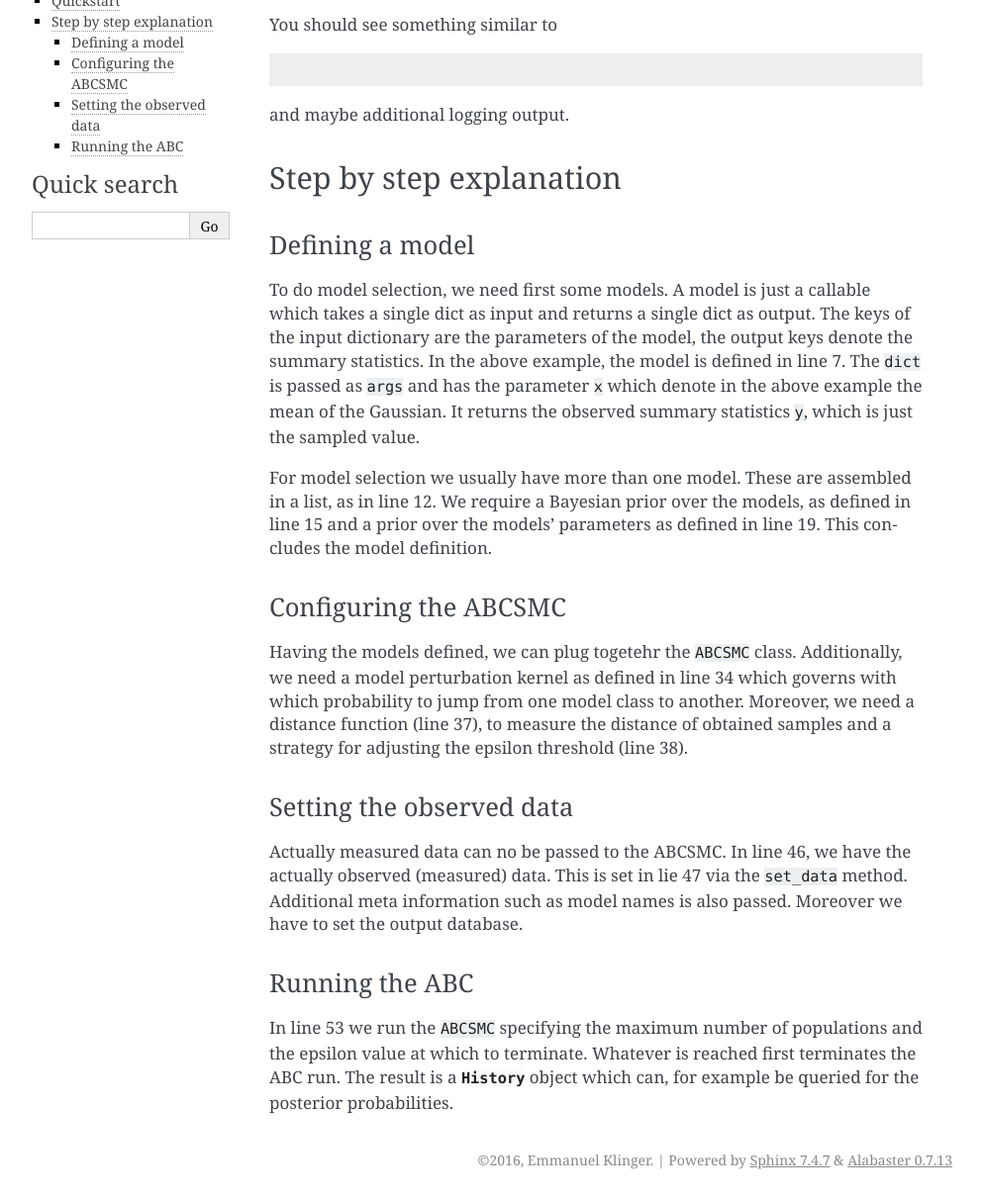
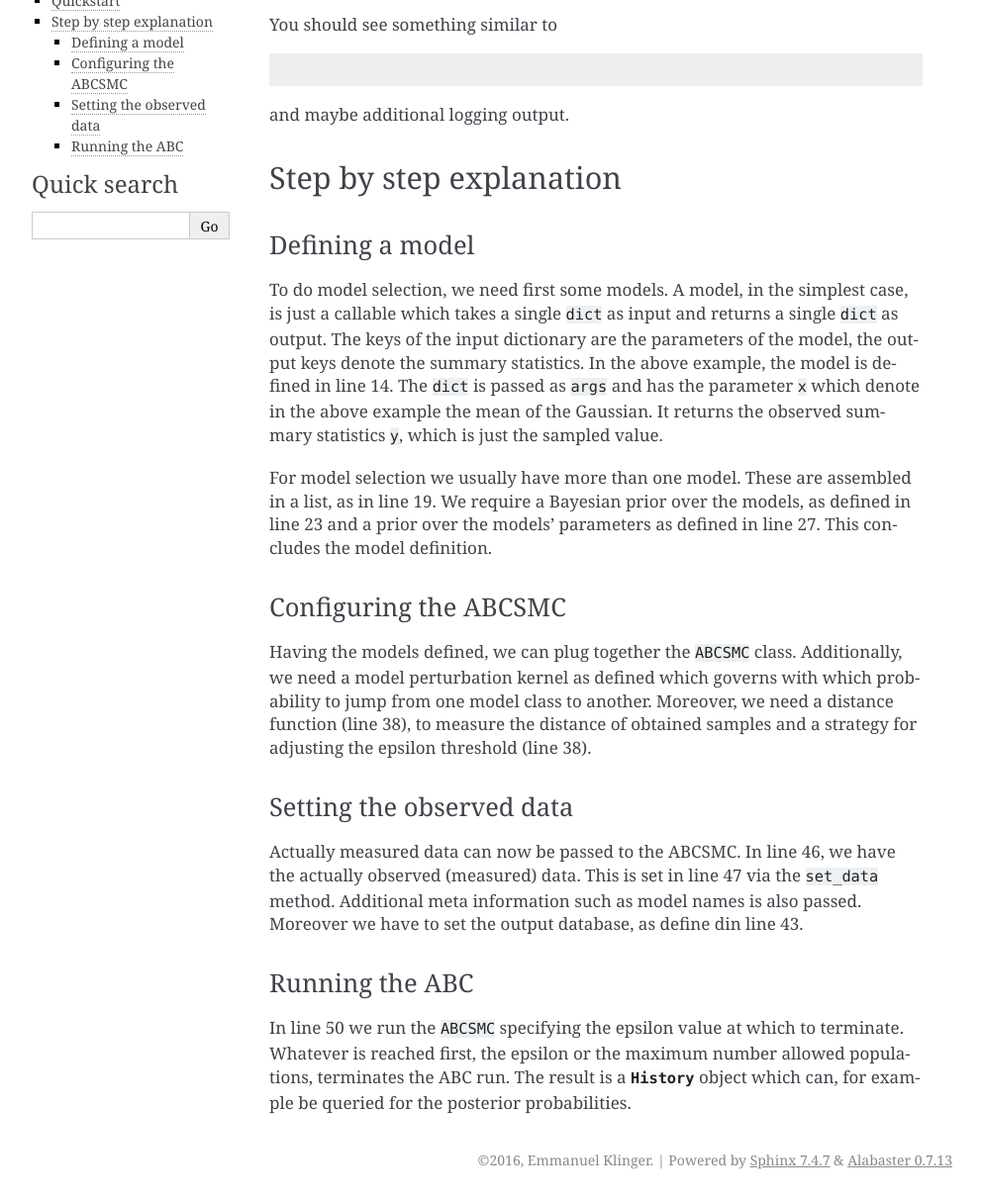
Before and after one commit to ICB-DCM/pyABC, a Sphinx documentation site: the page built from doc/model_selection.rst, in a window 1280 px wide, cut to the strip 320-1532 px from the top of the page. Shown: the whole strip at 99% size, without its empty margins (148-1141 px from the left). Built offline with Sphinx 7.4.7, drawn with Linux system fonts in a browser that asks for light colours.

```diff
--- a/doc/model_selection.rst
+++ b/doc/model_selection.rst
@@ -10,6 +10,7 @@ Here is a small example on how to do Bayesian model selection.
 
 
 .. literalinclude:: ../examples/quickstart.py
+   :linenos:
 
 
 You should see something similar to
@@ -26,36 +27,39 @@ Step by step explanation
 Defining a model
 ~~~~~~~~~~~~~~~~
 
-To do model selection, we need first some models. A model is just a callable which takes a single dict as input
-and returns a single dict as output. The keys of the input dictionary are the parameters of the model, the output
+To do model selection, we need first some models. A model, in the simplest case,
+is just a callable which takes a single ``dict`` as input
+and returns a single ``dict`` as output. The keys of the input dictionary are the parameters of the model, the output
 keys denote the summary statistics.
-In the above example, the model is defined in line 7. The ``dict`` is passed as ``args`` and has the parameter ``x``
+In the above example, the model is defined in line 14. The ``dict`` is passed as ``args`` and has the parameter ``x``
 which denote in the above example the mean of the Gaussian. It returns the observed summary statistics ``y``, which
 is just the sampled value.
 
-For model selection we usually have more than one model. These are assembled in a list, as in line 12. We
-require a Bayesian prior over the models, as defined in line 15 and a prior over the models' parameters as defined
-in line 19. This concludes the model definition.
+For model selection we usually have more than one model. These are assembled in a list, as in line 19. We
+require a Bayesian prior over the models, as defined in line 23 and a prior over the models' parameters as defined
+in line 27. This concludes the model definition.
 
 Configuring the ABCSMC
 ~~~~~~~~~~~~~~~~~~~~~~
 
-Having the models defined, we can plug togetehr the ``ABCSMC`` class. Additionally, we need a model perturbation kernel
-as defined in line 34 which governs with which probability to jump from one model class to another. Moreover,
-we need a distance function (line 37), to measure the distance of obtained samples and a strategy for adjusting the
+Having the models defined, we can plug together the ``ABCSMC`` class. Additionally, we need a model perturbation kernel
+as defined which governs with which probability to jump from one model class to another. Moreover,
+we need a distance function (line 38), to measure the distance of obtained samples and a strategy for adjusting the
 epsilon threshold (line 38).
 
 
 Setting the observed data
 ~~~~~~~~~~~~~~~~~~~~~~~~~
 
-Actually measured data can no be passed to the ABCSMC. In line 46, we have the actually observed (measured) data.
-This is set in lie 47 via the ``set_data`` method. Additional meta information such as model names is also passed.
-Moreover we have to set the output database.
+Actually measured data can now be passed to the ABCSMC. In line 46, we have the actually observed (measured) data.
+This is set in line 47 via the ``set_data`` method. Additional meta information such as model names is also passed.
+Moreover we have to set the output database, as define din line 43.
+
 
 Running the ABC
 ~~~~~~~~~~~~~~~
 
-In line 53 we run the ``ABCSMC`` specifying the maximum number of populations and the epsilon value at which to terminate.
-Whatever is reached first terminates the ABC run. The result is a :class:`History <abcsmc.History>` object which
+In line 50 we run the ``ABCSMC`` specifying the epsilon value at which to terminate.
+Whatever is reached first, the epsilon or the maximum number allowed populations,
+terminates the ABC run. The result is a :class:`History <pyabc.storage.History>` object which
 can, for example be queried for the posterior probabilities.
--- a/setup.py
+++ b/setup.py
@@ -24,9 +24,9 @@ setup(install_requires=['numpy', 'scipy', 'pandas', 'cloudpickle',
     version=version,
     license="GPLv3",
     platforms="all",
-    url="https://github.com/neuralyzer/pyabc",
+    url="http://pyabc.readthedocs.io/en/latest/",
     include_package_data=True,
-    description='Massively parallel ABC for Python',
+    description='Parallel ABC for Python',
     classifiers=[
         'Programming Language :: Python :: 3.6'
     ],
```
Also changed, not shown: doc/logo.svg, 1 other file.
